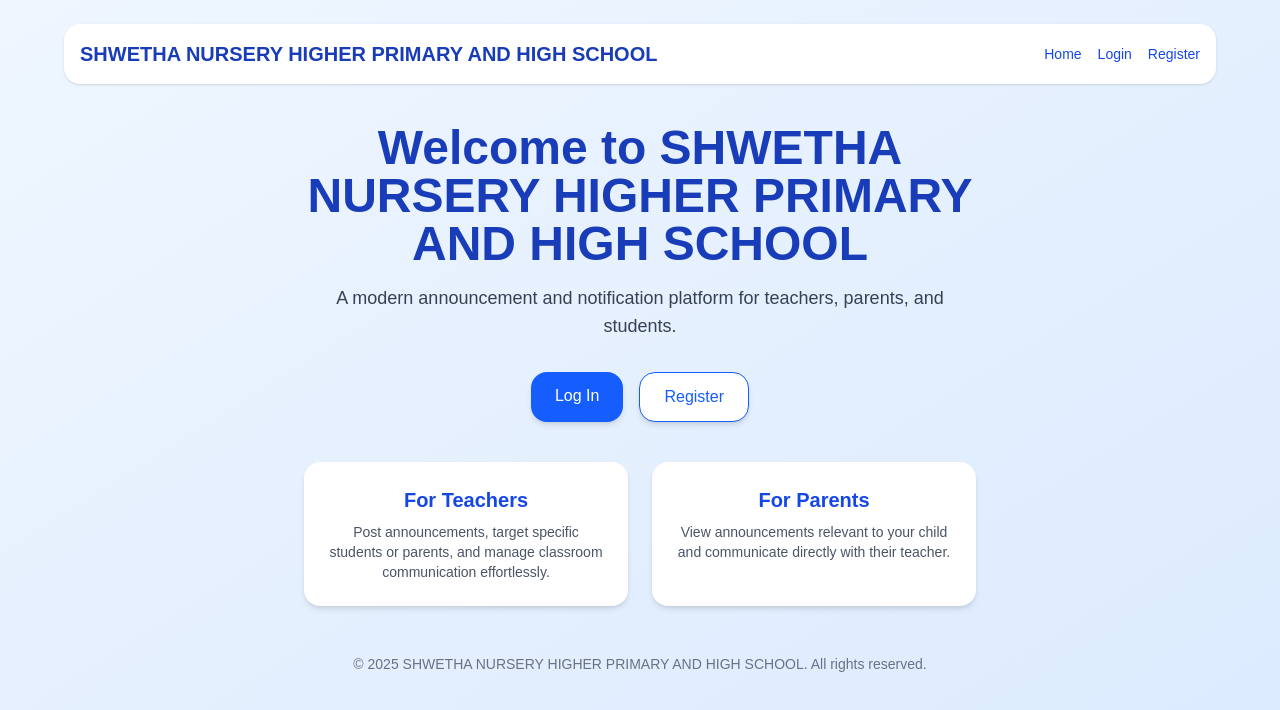
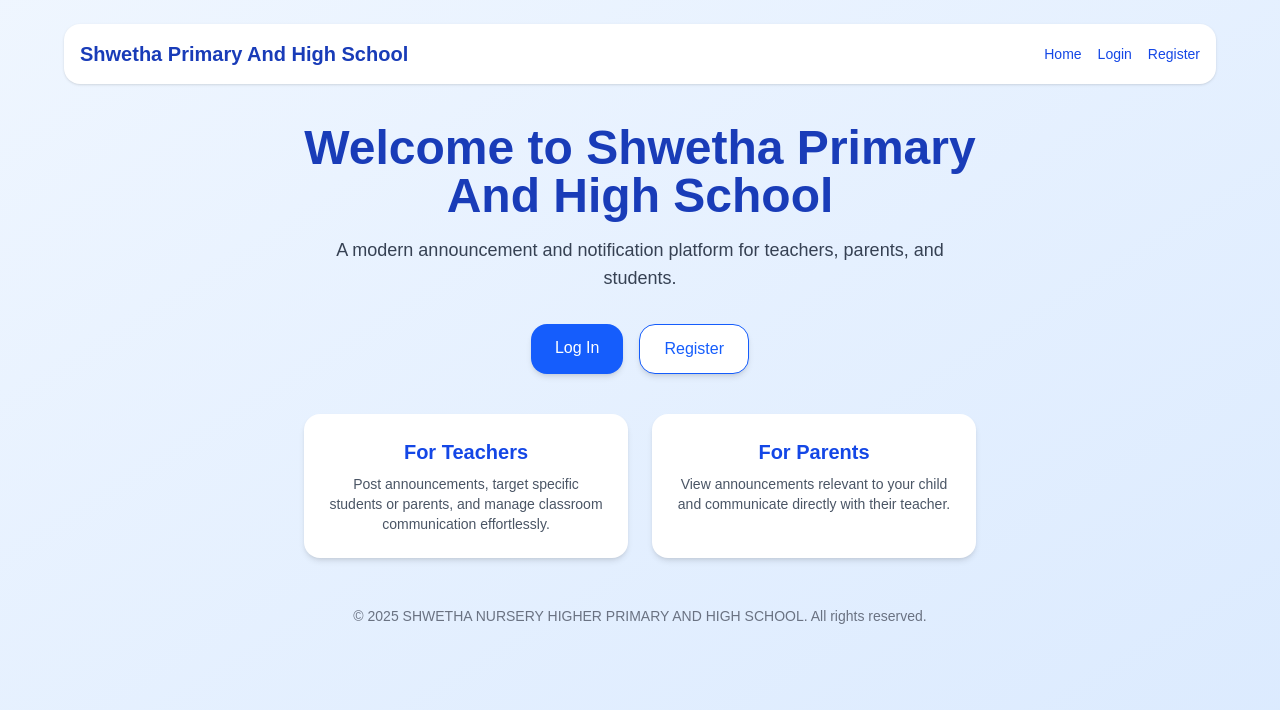
Before and after one commit to gauthamkn/Noticeboard-app, a Next.js app: page / in a window 1280 px wide. Shown: the top 710 px of the page. Built offline with nearby package versions, Linux system fonts and the light colour scheme.

Commit message:
Update page.js

```diff
--- a/src/app/page.js
+++ b/src/app/page.js
@@ -7,7 +7,7 @@ export default function Home() {
   return (
     <main className="min-h-screen bg-gradient-to-br from-blue-50 to-blue-100 flex flex-col items-center justify-start p-6">
       <nav className="w-full max-w-6xl flex justify-between items-center py-4 px-4 bg-white rounded-2xl shadow mb-10">
-        <h1 className="text-xl font-bold text-blue-800">SHWETHA NURSERY HIGHER PRIMARY AND HIGH SCHOOL</h1>
+        <h1 className="text-xl font-bold text-blue-800">Shwetha Primary And High School</h1>
         <div className="flex gap-4 text-sm">
           <Link href="/" className="text-blue-700 hover:underline">Home</Link>
           <Link href="/login" className="text-blue-700 hover:underline">Login</Link>
@@ -16,7 +16,7 @@ export default function Home() {
       </nav>
 
       <div className="text-center max-w-2xl">
-        <h1 className="text-5xl font-bold text-blue-800 mb-4">Welcome to SHWETHA NURSERY HIGHER PRIMARY AND HIGH SCHOOL</h1>
+        <h1 className="text-5xl font-bold text-blue-800 mb-4">Welcome to Shwetha Primary And High School</h1>
         <p className="text-lg text-gray-700 mb-8">
           A modern announcement and notification platform for teachers, parents, and students.
         </p>
```
